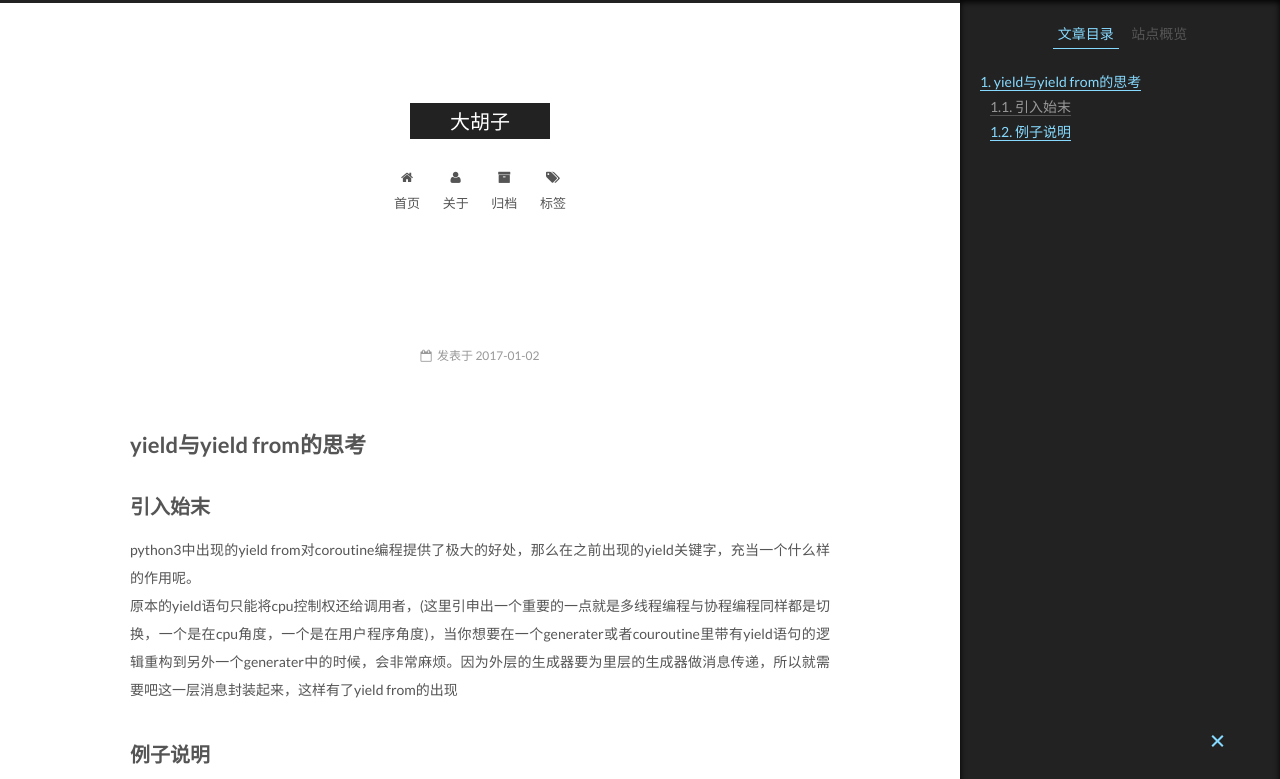
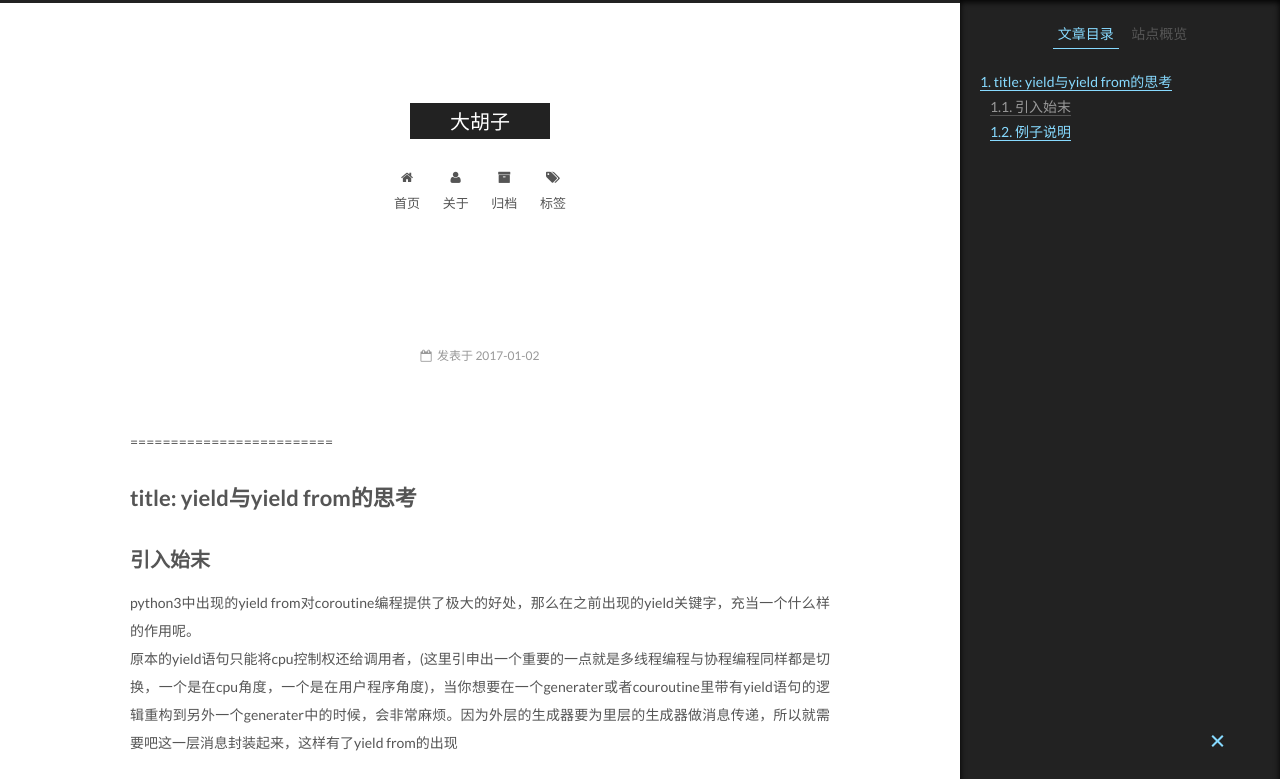
Before and after one commit to fairleehu/fairleehu.github.io, a plain HTML site: page 2017/01/02/yield和python3的yieldfrom的用法/index.html in a window 1280 px wide. Shown: the top 779 px of the page. Drawn offline with Linux system fonts and the light colour scheme; some packages are replaced by stand-ins of ours; a script that the page names is missing.

Commit message:
Site updated: 2017-01-24 15:15:01

```diff
--- a/2017/01/02/yield和python3的yieldfrom的用法/index.html
+++ b/2017/01/02/yield和python3的yieldfrom的用法/index.html
@@ -84,16 +84,19 @@
 
 
 
-<meta name="description" content="yield与yield from的思考引入始末python3中出现的yield from对coroutine编程提供了极大的好处，那么在之前出现的yield关键字，充当一个什么样的作用呢。原本的yield语句只能将cpu控制权还给调用者，(这里引申出一个重要的一点就是多线程编程与协程编程同样都是切换，一个是在cpu角度，一个是在用户程序角度)，当你想要在一个generater或者couroutin">
+<meta name="description" content="=========================
+title: yield与yield from的思考引入始末python3中出现的yield from对coroutine编程提供了极大的好处，那么在之前出现的yield关键字，充当一个什么样的作用呢。原本的yield语句只能将cpu控制权还给调用者，(这里引申出一个重要的一点就是多线程编程与协程编程同样都是切换，一个是在cpu角度，一个是在用户">
 <meta property="og:type" content="article">
 <meta property="og:title" content="大胡子">
 <meta property="og:url" content="http://yoursite.com/2017/01/02/yield和python3的yieldfrom的用法/index.html">
 <meta property="og:site_name" content="大胡子">
-<meta property="og:description" content="yield与yield from的思考引入始末python3中出现的yield from对coroutine编程提供了极大的好处，那么在之前出现的yield关键字，充当一个什么样的作用呢。原本的yield语句只能将cpu控制权还给调用者，(这里引申出一个重要的一点就是多线程编程与协程编程同样都是切换，一个是在cpu角度，一个是在用户程序角度)，当你想要在一个generater或者couroutin">
-<meta property="og:updated_time" content="2017-01-24T07:10:11.000Z">
+<meta property="og:description" content="=========================
+title: yield与yield from的思考引入始末python3中出现的yield from对coroutine编程提供了极大的好处，那么在之前出现的yield关键字，充当一个什么样的作用呢。原本的yield语句只能将cpu控制权还给调用者，(这里引申出一个重要的一点就是多线程编程与协程编程同样都是切换，一个是在cpu角度，一个是在用户">
+<meta property="og:updated_time" content="2017-01-24T07:14:54.000Z">
 <meta name="twitter:card" content="summary">
 <meta name="twitter:title" content="大胡子">
-<meta name="twitter:description" content="yield与yield from的思考引入始末python3中出现的yield from对coroutine编程提供了极大的好处，那么在之前出现的yield关键字，充当一个什么样的作用呢。原本的yield语句只能将cpu控制权还给调用者，(这里引申出一个重要的一点就是多线程编程与协程编程同样都是切换，一个是在cpu角度，一个是在用户程序角度)，当你想要在一个generater或者couroutin">
+<meta name="twitter:description" content="=========================
+title: yield与yield from的思考引入始末python3中出现的yield from对coroutine编程提供了极大的好处，那么在之前出现的yield关键字，充当一个什么样的作用呢。原本的yield语句只能将cpu控制权还给调用者，(这里引申出一个重要的一点就是多线程编程与协程编程同样都是切换，一个是在cpu角度，一个是在用户">
 
 
 
@@ -325,7 +328,8 @@
 
 
 
-        <h1 id="yield与yield-from的思考"><a href="#yield与yield-from的思考" class="headerlink" title="yield与yield from的思考"></a>yield与yield from的思考</h1><h2 id="引入始末"><a href="#引入始末" class="headerlink" title="引入始末"></a>引入始末</h2><p>python3中出现的yield from对coroutine编程提供了极大的好处，那么在之前出现的yield关键字，充当一个什么样的作用呢。<br>原本的yield语句只能将cpu控制权还给调用者，(这里引申出一个重要的一点就是多线程编程与协程编程同样都是切换，一个是在cpu角度，一个是在用户程序角度)，当你想要在一个generater或者couroutine里带有yield语句的逻辑重构到另外一个generater中的时候，会非常麻烦。因为外层的生成器要为里层的生成器做消息传递，所以就需要吧这一层消息封装起来，这样有了yield from的出现</p>
+        <p>=========================</p>
+<h1 id="title-yield与yield-from的思考"><a href="#title-yield与yield-from的思考" class="headerlink" title="title: yield与yield from的思考"></a>title: yield与yield from的思考</h1><h2 id="引入始末"><a href="#引入始末" class="headerlink" title="引入始末"></a>引入始末</h2><p>python3中出现的yield from对coroutine编程提供了极大的好处，那么在之前出现的yield关键字，充当一个什么样的作用呢。<br>原本的yield语句只能将cpu控制权还给调用者，(这里引申出一个重要的一点就是多线程编程与协程编程同样都是切换，一个是在cpu角度，一个是在用户程序角度)，当你想要在一个generater或者couroutine里带有yield语句的逻辑重构到另外一个generater中的时候，会非常麻烦。因为外层的生成器要为里层的生成器做消息传递，所以就需要吧这一层消息封装起来，这样有了yield from的出现</p>
 <h2 id="例子说明"><a href="#例子说明" class="headerlink" title="例子说明"></a>例子说明</h2><p>当我们简单的使用yield去进行嵌套generater编程的时候，那么我们的代码会非常的繁琐，那么我们一起看看<br>‘’’python<br>def inner():<br>    coef = 1<br>    total = 0<br>    while True:<br>        try:<br>            input_val = yield total<br>            total = total + coef * input_val<br>        except SwitchSign:<br>            coef = -(coef)<br>        except BreakOut:<br>            return total<br>‘’’<br>那么外层的将会是这样，当然消费者生产者模型跟这个非常像<br>‘’’<br>def outer1():<br>    print(“Before inner(), I do this.”)<br>    i_gen = inner()<br>    input_val = None<br>    ret_val = i_gen.send(input_val)<br>    while True:<br>        try:<br>            input_val = yield ret_val<br>            ret_val = i_gen.send(input_val)<br>        except StopIteration:<br>            break<br>        except Exception as err:<br>            try:<br>                ret_val = i_gen.throw(err)<br>            except StopIteration:<br>                break<br>    print(“After inner(), I do that.”)<br>‘’’<br>那么如果说我们将其换成python3中yield from模式，那么我么就会得到如下的代码<br>‘’’<br>def outer2():<br>    print(“Before inner(), I do this.”)<br>    yield from inner()<br>    print(“After inner(), I do that.”)<br>‘’’<br>我们可以发现内外层的行为非常一致，消息一层一层的传递，外层对内存的调度，yied from就封装了消息传递和调度作用</p>
 
 
@@ -492,7 +496,7 @@
 
 
 
-              <div class="post-toc-content"><ol class="nav"><li class="nav-item nav-level-1"><a class="nav-link" href="#yield与yield-from的思考"><span class="nav-number">1.</span> <span class="nav-text">yield与yield from的思考</span></a><ol class="nav-child"><li class="nav-item nav-level-2"><a class="nav-link" href="#引入始末"><span class="nav-number">1.1.</span> <span class="nav-text">引入始末</span></a></li><li class="nav-item nav-level-2"><a class="nav-link" href="#例子说明"><span class="nav-number">1.2.</span> <span class="nav-text">例子说明</span></a></li></ol></li></ol></div>
+              <div class="post-toc-content"><ol class="nav"><li class="nav-item nav-level-1"><a class="nav-link" href="#title-yield与yield-from的思考"><span class="nav-number">1.</span> <span class="nav-text">title: yield与yield from的思考</span></a><ol class="nav-child"><li class="nav-item nav-level-2"><a class="nav-link" href="#引入始末"><span class="nav-number">1.1.</span> <span class="nav-text">引入始末</span></a></li><li class="nav-item nav-level-2"><a class="nav-link" href="#例子说明"><span class="nav-number">1.2.</span> <span class="nav-text">例子说明</span></a></li></ol></li></ol></div>
 
 
           </div>
```
Also changed, not shown: index.html (+2 -1 lines).
